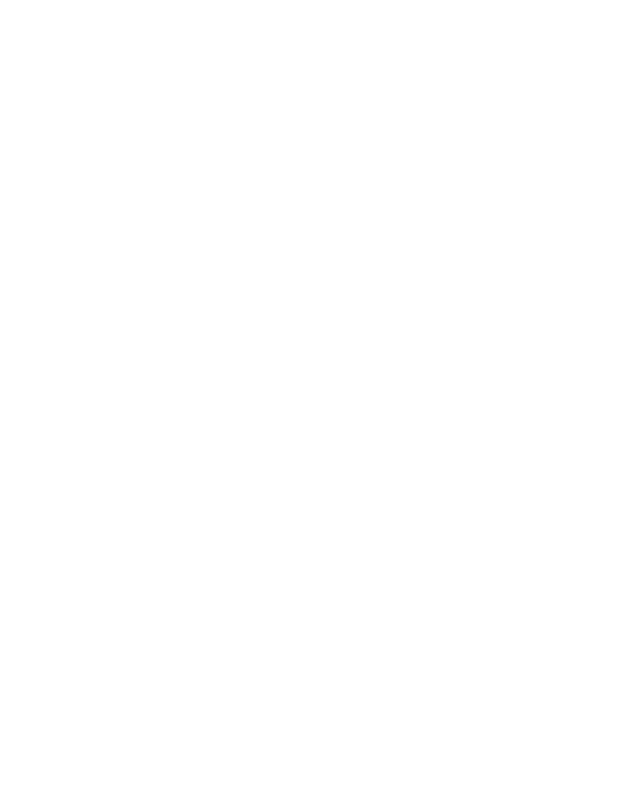
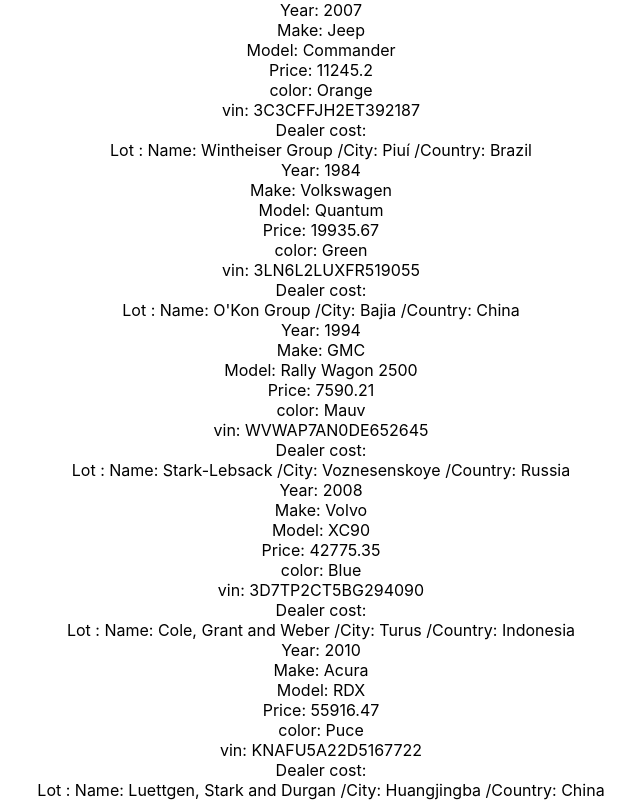
Before and after one commit to HaneenAmro/cars, a React (Create React App) app in the folder cars/: page / in a window 1280 px wide. Shown: the top 802 px of the page, without its empty margins (319-959 px from the left). Built offline with nearby package versions, Linux system fonts and the light colour scheme.

Commit message:
Rendered a list of all the cars properties

```diff
--- a/cars/src/singleCar.js
+++ b/cars/src/singleCar.js
@@ -1,7 +1,18 @@
 const SingleCar = (props) => {
     return (
         <div>
-
+            <div> Year: {props.year} </div>
+            <div> Make: {props.make} </div>
+            <div> Model: {props.model} </div>
+            <div> Price: {props.price}</div>
+            <div> color: {props.color} </div>
+            <div> vin: {props.vin} </div>
+            <div>Dealer cost: {props.coast}</div>
+            <div> Lot :
+                <span> Name: {props.lotName}</span>
+                <span> /City: {props.lotCity}</span>
+                <span> /Country: {props.lotCountry}</span>
+            </div>
         </div>
     )
 }
```
